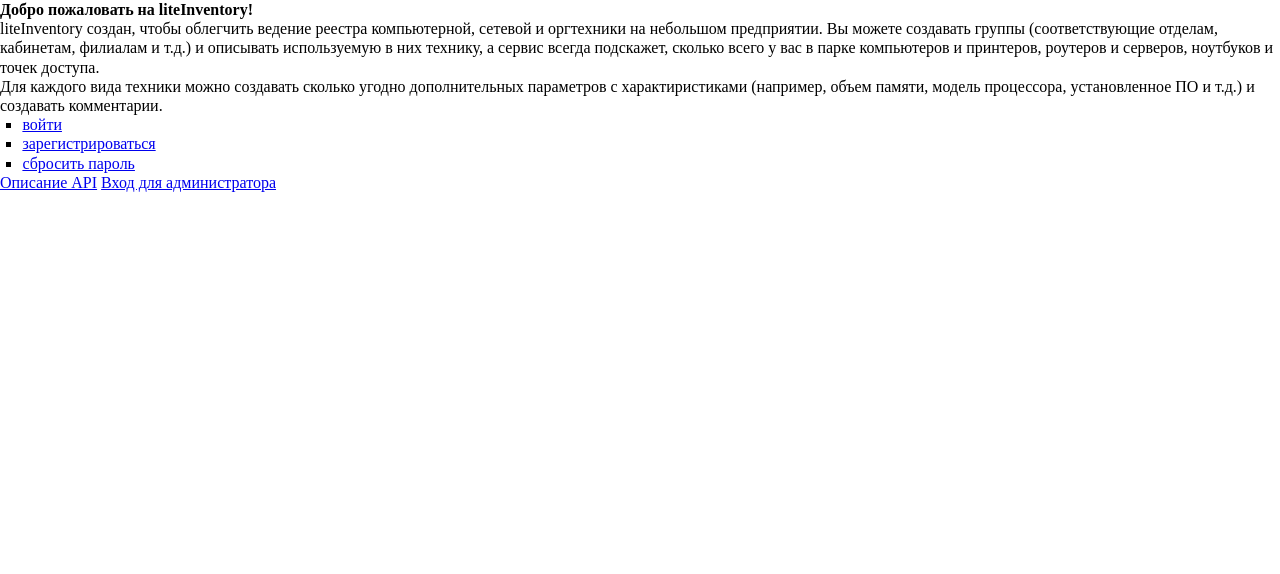
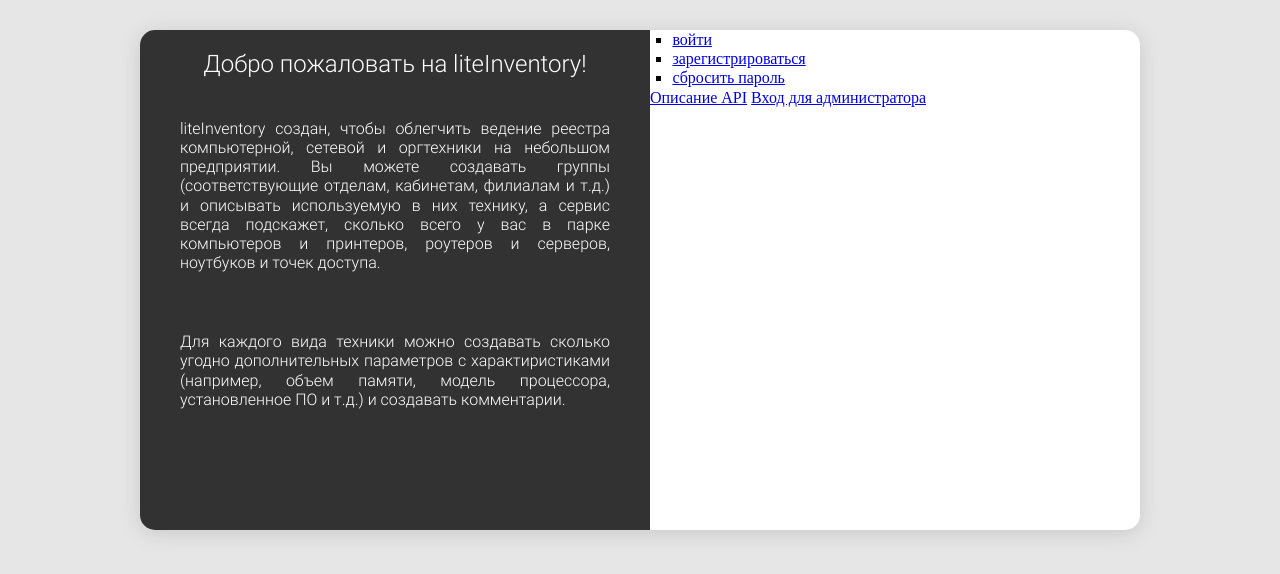
Before and after one commit to SergeyLebidko/LiteInventory, a Django app: page /index/ in a window 1280 px wide. Shown: the top 574 px of the page. Run offline with Django 3.2, Linux system fonts and the light colour scheme; some libraries are stand-ins or nearby versions.

Commit message:
Начата работа над стилями для страницы index.html

```diff
--- /dev/null
+++ b/main/static/main/css/base.css
@@ -0,0 +1,4 @@
+body {
+    background-color: rgb(230, 230, 230);
+    padding: 10px;
+}
--- /dev/null
+++ b/main/static/main/css/index.css
@@ -0,0 +1,37 @@
+.container {
+    max-width: 1000px;
+    min-height: 500px;
+    margin: 20px auto;
+    background-color: white;
+    box-shadow: 0 3px 20px rgba(90, 90, 90, 0.2);
+    border-radius: 15px;
+    box-sizing: border-box;
+    display: flex;
+    justify-content: center;
+}
+
+.container > div {
+    width: 50%;
+}
+
+.description {
+    font-family: "Roboto Light", Arial, SansSerif;
+    border-top-left-radius: 15px;
+    border-bottom-left-radius: 15px;
+    background-color: rgb(50, 50, 50);
+    color: white;
+    padding: 10px;
+}
+
+.description h3 {
+    text-align: center;
+    font-weight: normal;
+    font-size: 1.5em;
+    margin-top: 10px;
+    margin-bottom: 10px;
+}
+
+.description p {
+    text-align: justify;
+    padding: 30px;
+}
--- a/templates/main/base.html
+++ b/templates/main/base.html
@@ -6,9 +6,16 @@
     <meta charset="UTF-8">
     <title>liteInventory</title>
     <link rel="stylesheet" href="{% static 'main/css/reset.css' %}">
-    <link rel="stylesheet" href="{% static 'main/js/jquery-3.5.1.js' %}"/>
+    <link rel="stylesheet" href="{% static 'main/css/base.css' %}">
+    <style>
+        @font-face {
+            font-family: 'Roboto Light';
+            src: local('Roboto Light'), url("{% static 'main/font/Roboto-Light.ttf' %}") format('truetype');
+        }
+    </style>
     {% block style %}
     {% endblock style %}
+    <link rel="stylesheet" href="{% static 'main/js/jquery-3.5.1.js' %}"/>
 </head>
 <body>
 {% block content %}
--- a/templates/main/index.html
+++ b/templates/main/index.html
@@ -1,22 +1,22 @@
 {% extends 'main/base.html' %}
+{% load static %}
+
+{% block style %}
+    <link rel="stylesheet" href="{% static 'main/css/index.css' %}">
+{% endblock %}
 
 {% block content %}
-    <div>
-        <h3>
-            {% if user.is_authenticated %}
-                {% if user.get_full_name %}
-                    Добро пожаловать на liteInventory, {{ user.get_full_name }}!
-                {% else %}
-                    Добро пожаловать на liteInventory, {{ user.username }}!
-                {% endif %}
-            {% else %}
-                Добро пожаловать на liteInventory!
-            {% endif %}
-        </h3>
+    <div class="container">
+
+        <!-- Описание -->
+        <div class="description">
+            <h3>Добро пожаловать на liteInventory!</h3>
             <p>
                 liteInventory создан, чтобы облегчить ведение реестра компьютерной, сетевой и оргтехники на небольшом
-            предприятии. Вы можете создавать группы (соответствующие отделам, кабинетам, филиалам и т.д.) и описывать
-            используемую в них технику, а сервис всегда подскажет, сколько всего у вас в парке компьютеров и принтеров,
+                предприятии. Вы можете создавать группы (соответствующие отделам, кабинетам, филиалам и т.д.) и
+                описывать
+                используемую в них технику, а сервис всегда подскажет, сколько всего у вас в парке компьютеров и
+                принтеров,
                 роутеров и серверов, ноутбуков и точек доступа.
             </p>
             <p>
@@ -24,7 +24,15 @@
                 (например, объем памяти, модель процессора, установленное ПО и т.д.) и создавать комментарии.
             </p>
         </div>
+
         <div>
+            <!-- Управление аккаунтом -->
+            <div>
+                {% if user.get_full_name %}
+                    {{ user.get_full_name }}
+                {% else %}
+                    {{ user.username }}
+                {% endif %}
                 <ul>
                     {% if user.is_authenticated %}
                         <li><a href="{% url 'main:inventory' %}">перейти в инвентарь</a></li>
@@ -39,8 +47,13 @@
                     {% endif %}
                 </ul>
             </div>
+
+            <!-- Служебные ссылки -->
             <div>
                 <a href="{% url 'main:api_description' %}">Описание API</a>
                 <a href="{% url 'admin:index' %}">Вход для администратора</a>
             </div>
+        </div>
+
+    </div>
 {% endblock %}
```
Also changed, not shown: db.sqlite3. Lines whose indentation alone changed are shown as unchanged.
